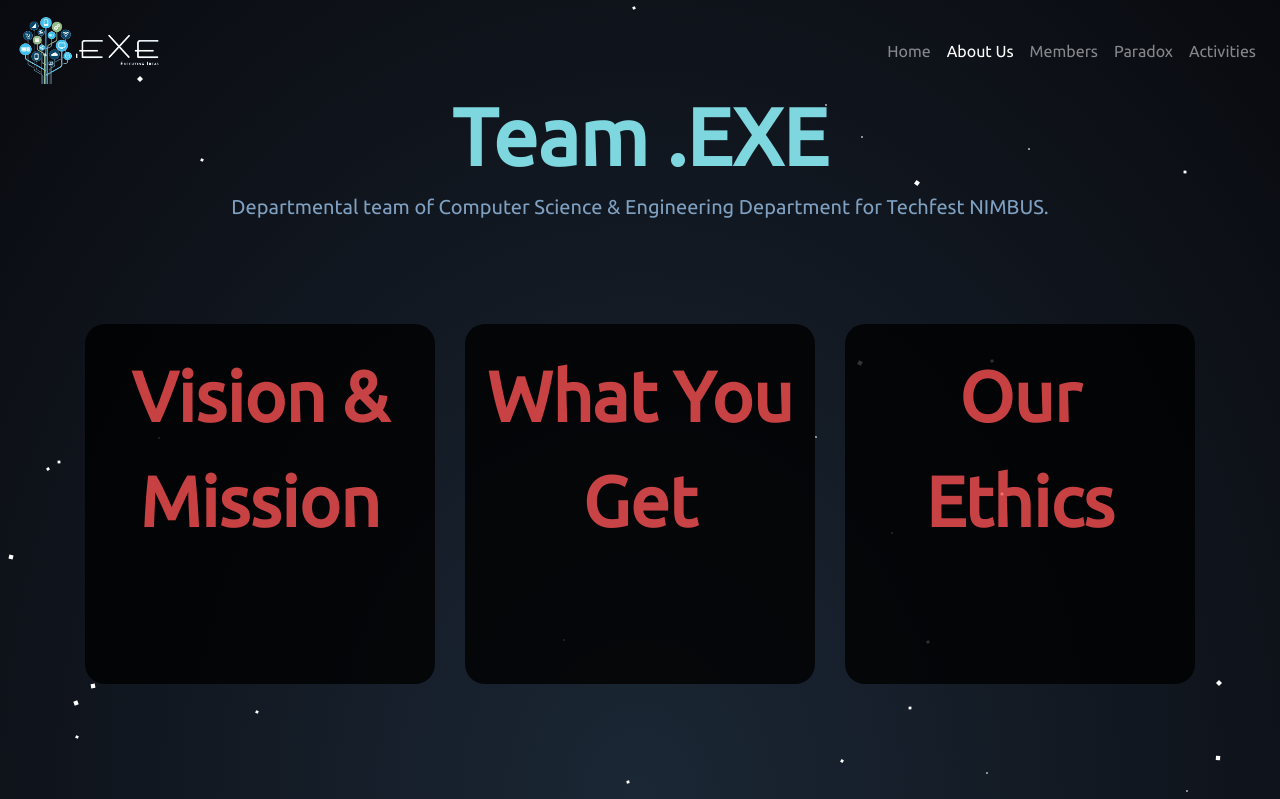
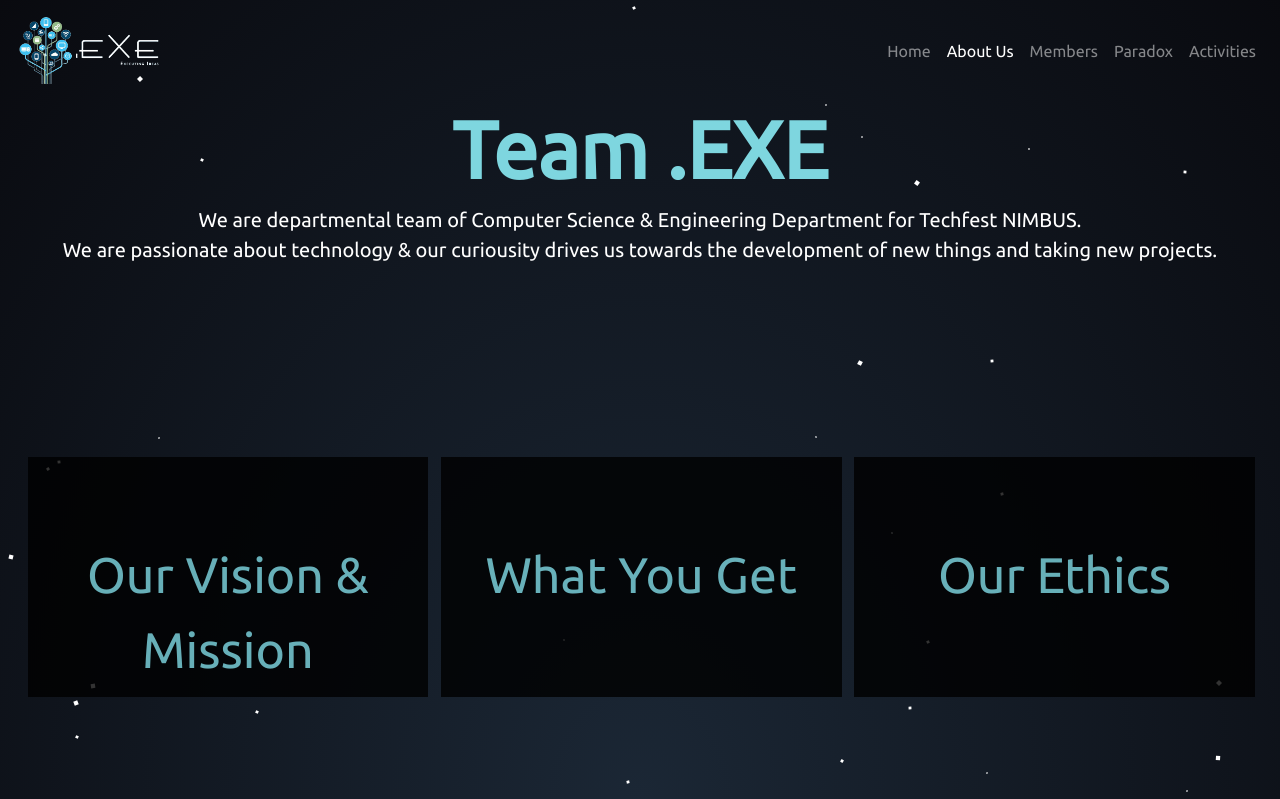
Before and after one commit to manavdoda7/Team.EXE-Website-1, a Django app: page /aboutus in a window 1280 px wide. Shown: the part 1-800 px from the top of the page. Run offline with Django 3.2, Linux system fonts and the light colour scheme; some libraries are stand-ins or nearby versions.

Commit message:
Revert "polishing about us page"
This reverts commit 5c09ce79ef8096876b3d35b336c5492952edb9d5.

```diff
--- a/teamEXEWebsite/app/static/css/aboutus.css
+++ b/teamEXEWebsite/app/static/css/aboutus.css
@@ -42,57 +42,63 @@
     font-size: 20px;
 }
 
-.subtext{
-    float: center;
-    color: #7fa0c0;
-}
-
 .mottos{
-    margin-top: 8%;
+    margin-top: 15%;
 }
 
 .heading-top{
+    display: block;
     text-align: center;
 }
 
-.about{
-    padding: 20px;
+.block{
+    width: 32%;
+    height: 30vh;
     background-color: #000;
     opacity: 0.8;
     color: #7ed6df;
-    border-radius: 20px;
-    /* margin-top: 10%; */
+    margin-right: 1%;
+    position: relative;
+}
+
+.row1{
+    margin-left: 1%;
+    height: 30vh;
 }
 
 .info{
     z-index: -1;
     color: #fff;
     position: absolute;
-    top: 6%;
-    left: 2%;
-    right: 10%;
-    margin-top: 20%;
+    list-style-type: none;
+    top: 0;
+    left: 0;
+    margin-top: 12%;
     font-size: 20px;
 }
 .info ul{
     list-style: none;
-    text-align: center;
+}
+
+.item_title{
+    height: 30vh;
 }
 
 .upper{
     background-color: #000;
-    font-size: 70px;
-    font-weight: 800;
-    color: #F64D4D;
-    height: 40vh;
+    font-size: 50px;
+    color: #7ed6df;
+    height: 30vh;
+    margin: auto;
     text-align: center;
+    padding-top: 10vh;
     transition: 1s;
 }
 .upper:hover{
     background: transparent;
     font-size: 40px;
-    padding: 5px;
-    text-align:center;
+    padding: 1rem;
+    text-align: left;
 }
 
 .about-feature-1{
--- a/teamEXEWebsite/app/templates/aboutus.html
+++ b/teamEXEWebsite/app/templates/aboutus.html
@@ -11,19 +11,19 @@
 {% block main_section %}
     <!-- Content of the First section -->
     <!--Heading Section-->
-    <div class="container">
-        <div class="section1 text-center">
+    <div class="section1">
         <h1 class="heading-top">Team .EXE</h1>
-            <p class="subtext">Departmental team of Computer Science & Engineering Department for Techfest NIMBUS.</p>
-        </div>
+        <p class="p1">
+            We are departmental team of Computer Science & Engineering Department for Techfest NIMBUS. <br>
+            We are passionate about technology & our curiousity drives us towards the development of new things and taking new projects.
+        </p>
     </div>
     <!--Cards Section-->
     <section class="mottos">
-        <div class="container">
-            <div class="row">
-                <div class="col-md-4 wow about-feature-1" data-wow-duration="500ms" data-wow-delay=".3s">
-                    <div class="about">
-                        <div class="upper">Vision & Mission</div>
+        <div class="container-fluid">
+            <div class="row row1">
+                <div class="block about-feature-1" data-wow-duration="500ms" data-wow-delay=".3s">
+                    <div class="upper">Our Vision & Mission</div>
                     <div class="info">
                         <ul>
                             <li>Professional as well as Personal growth.</li>
@@ -32,9 +32,7 @@
                         </ul>
                     </div>
                 </div>
-                </div>
-                <div class="col-md-4 about-feature-2 wow fadeInDown" data-wow-duration="500ms" data-wow-delay=".5s">
-                    <div class="about">
+                <div class="block about-feature-2 wow fadeInDown" data-wow-duration="500ms" data-wow-delay=".5s">
                     <div class="upper">What You Get</div>
                     <div class="info">
                         <ul>
@@ -43,17 +41,14 @@
                         </ul>
                     </div>
                 </div>
-                </div>
-                <div class="col-md-4 about-feature-3 wow fadeInDown" data-wow-duration="500ms" data-wow-delay=".7s">
-                    <div class="about">
+                <div class="block about-feature-3 wow fadeInDown" data-wow-duration="500ms" data-wow-delay=".7s">
                     <div class="upper">Our Ethics</div>
                     <div class="info">
                         <ul>
-                                <li>We are Passionate</li><br>
-                                <li>We are Creative</li><br>
+                            <li>We are Passionate</li>
+                            <li>We are Creative</li>
                             <li>We are Developers</li>
                         </ul>
-                        </div>
                     </div>
                 </div>
             </div>
```
Also changed, not shown: teamEXEWebsite/app/static/css/base.css (+10 -0 lines). Lines whose indentation alone changed are shown as unchanged.
